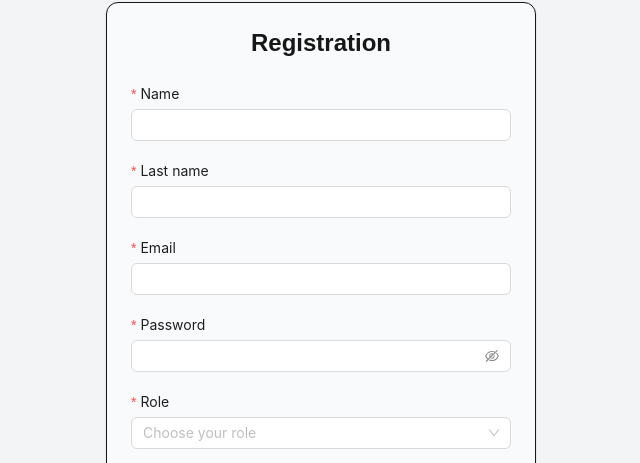
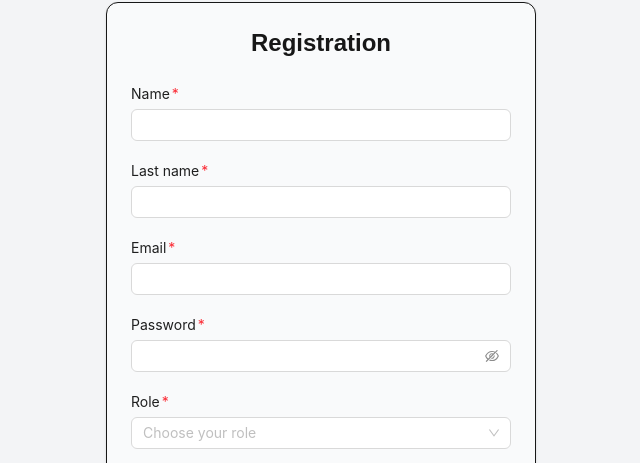
Before and after one commit to tarik2454/fullstack-test-task-Transport-Service, a Next.js app: page /register in a window 1280 px wide. Shown: the part 115-578 px from the top of the page, without its empty margins (319-959 px from the left). Built offline with nearby package versions, Linux system fonts and the light colour scheme; what @ant-design/nextjs-registry would draw is missing.

Commit message:
refactor: replace handleFormErrors with handleErrors utility and update form labels in authentication and management pages

```diff
--- a/src/app/(auth)/login/page.tsx
+++ b/src/app/(auth)/login/page.tsx
@@ -2,15 +2,15 @@
 
 import { useRouter } from "next/navigation";
 import { Form, Input, Button, message } from "antd";
-import { handleFormErrors } from "@/utils/handleFormErrors";
+import { handleErrors } from "@/utils/handleErrors";
 import Link from "next/link";
+import { FormLabel } from "@/components/FormLabel";
 
 export default function LoginPage() {
   const [form] = Form.useForm();
   const router = useRouter();
 
   const handleSubmit = async () => {
-    try {
     const values = await form.validateFields();
 
     const res = await fetch("/api/auth/login", {
@@ -21,14 +21,13 @@ export default function LoginPage() {
 
     if (!res.ok) {
       const { error } = await res.json();
-        handleFormErrors(error, form);
+      handleErrors(error, form);
       return;
     }
 
     const { role } = await res.json();
     message.success("Successful entry");
     router.push(role === "MANAGER" ? "/manager/orders" : "/driver/orders");
-    } catch {}
   };
 
   return (
@@ -44,16 +43,15 @@ export default function LoginPage() {
         >
           <Form.Item
             name="email"
-            label="Email"
-            rules={[{ required: true }, { type: "email" }]}
+            label={<FormLabel text="Email" required />}
+            rules={[{ type: "email" }]}
           >
             <Input />
           </Form.Item>
 
           <Form.Item
             name="password"
-            label="Password"
-            rules={[{ required: true }]}
+            label={<FormLabel text="Password" required />}
           >
             <Input.Password />
           </Form.Item>
--- a/src/app/(auth)/register/page.tsx
+++ b/src/app/(auth)/register/page.tsx
@@ -2,8 +2,9 @@
 
 import { Form, Input, Button, Select, message } from "antd";
 import { useRouter } from "next/navigation";
-import { handleFormErrors } from "@/utils/handleFormErrors";
+import { handleErrors } from "@/utils/handleErrors";
 import Link from "next/link";
+import { FormLabel } from "@/components/FormLabel";
 
 const { Option } = Select;
 
@@ -12,7 +13,6 @@ export default function RegisterPage() {
   const router = useRouter();
 
   const handleSubmit = async () => {
-    try {
     const values = await form.validateFields();
 
     const res = await fetch("/api/auth/register", {
@@ -24,13 +24,12 @@ export default function RegisterPage() {
     const data = await res.json();
 
     if (!res.ok) {
-        handleFormErrors(data.error, form);
+      handleErrors(data.error, form);
       return;
     }
 
     message.success("Registration was successful");
     router.push("/login");
-    } catch {}
   };
 
   return (
@@ -46,35 +45,36 @@ export default function RegisterPage() {
           onFinish={handleSubmit}
           className="w-[380px] mb-2"
         >
-          <Form.Item name="firstName" label="Name" rules={[{ required: true }]}>
+          <Form.Item
+            name="firstName"
+            label={<FormLabel text="Name" required />}
+          >
             <Input />
           </Form.Item>
 
           <Form.Item
             name="lastName"
-            label="Last name"
-            rules={[{ required: true }]}
+            label={<FormLabel text="Last name" required />}
           >
             <Input />
           </Form.Item>
 
           <Form.Item
             name="email"
-            label="Email"
-            rules={[{ required: true }, { type: "email" }]}
+            label={<FormLabel text="Email" required />}
+            rules={[{ type: "email" }]}
           >
             <Input />
           </Form.Item>
 
           <Form.Item
             name="password"
-            label="Password"
-            rules={[{ required: true }]}
+            label={<FormLabel text="Password" required />}
           >
             <Input.Password />
           </Form.Item>
 
-          <Form.Item name="role" label="Role" rules={[{ required: true }]}>
+          <Form.Item name="role" label={<FormLabel text="Role" required />}>
             <Select placeholder="Сhoose your role">
               <Option value="MANAGER">Manager</Option>
               <Option value="DRIVER">Driver</Option>
--- a/src/app/(site)/driver/orders/page.tsx
+++ b/src/app/(site)/driver/orders/page.tsx
@@ -3,7 +3,7 @@
 import { useEffect, useState } from "react";
 import { Table, message, Select } from "antd";
 import { getDriverOrders, updateStatus } from "@/utils/apiClient/driver";
-import { handleFormErrors } from "@/utils/handleFormErrors";
+import { handleErrors } from "@/utils/handleErrors";
 
 interface Order {
   id: string;
@@ -29,7 +29,7 @@ export default function DriverOrdersPage() {
     const res = await getDriverOrders();
 
     if (!res.success) {
-      handleFormErrors(res.error);
+      handleErrors(res.error);
       return;
     }
 
@@ -45,7 +45,7 @@ export default function DriverOrdersPage() {
     const res = await updateStatus({ id, status });
 
     if (!res.success) {
-      handleFormErrors(res.error);
+      handleErrors(res.error);
       return;
     }
 
--- a/src/app/(site)/manager/clients/page.tsx
+++ b/src/app/(site)/manager/clients/page.tsx
@@ -3,7 +3,7 @@
 import { FormLabel } from "@/components/FormLabel";
 import { Client, ClientCreate } from "@/schemas/clientSchemas";
 import { deleteClient, getClients, saveClient } from "@/utils/apiClient/client";
-import { handleFormErrors } from "@/utils/handleFormErrors";
+import { handleErrors } from "@/utils/handleErrors";
 import { Button, Form, Input, message, Modal, Table } from "antd";
 import { useState, useEffect } from "react";
 
@@ -20,7 +20,7 @@ export default function ClientsPage() {
     const res = await getClients();
 
     if (!res.success) {
-      handleFormErrors(res.error);
+      handleErrors(res.error);
       return;
     }
 
@@ -38,7 +38,7 @@ export default function ClientsPage() {
     const res = await saveClient(values);
 
     if (!res.success) {
-      handleFormErrors(res.error, form);
+      handleErrors(res.error, form);
       return;
     }
 
@@ -53,7 +53,7 @@ export default function ClientsPage() {
     const res = await deleteClient(id);
 
     if (!res.success) {
-      handleFormErrors(res.error);
+      handleErrors(res.error);
       return;
     }
 
--- a/src/app/(site)/manager/orders/page.tsx
+++ b/src/app/(site)/manager/orders/page.tsx
@@ -10,7 +10,7 @@ import { OrderCreate } from "@/schemas/commonOrderSchemas";
 import { Order } from "@/schemas/commonOrderSchemas";
 import { Client } from "@/schemas/clientSchemas";
 import { Warehouse } from "@/schemas/warehouseSchemas";
-import { handleFormErrors } from "@/utils/handleFormErrors";
+import { handleErrors } from "@/utils/handleErrors";
 
 export default function OrdersPage() {
   const [orders, setOrders] = useState<Order[]>([]);
@@ -74,7 +74,7 @@ export default function OrdersPage() {
     const res = await saveOrder(payload, editing ?? undefined);
 
     if (!res.success) {
-      handleFormErrors(res.error, form);
+      handleErrors(res.error, form);
       return;
     }
 
@@ -89,7 +89,7 @@ export default function OrdersPage() {
     const res = await deleteOrder(id);
 
     if (!res.success) {
-      handleFormErrors(res.error, form);
+      handleErrors(res.error, form);
       return;
     }
 
--- a/src/app/(site)/manager/warehouses/page.tsx
+++ b/src/app/(site)/manager/warehouses/page.tsx
@@ -2,7 +2,7 @@
 
 import { useState, useEffect } from "react";
 import { Table, Button, Modal, Form, Input, message } from "antd";
-import { handleFormErrors } from "@/utils/handleFormErrors";
+import { handleErrors } from "@/utils/handleErrors";
 import {
   deleteWarehouse,
   getWarehouses,
@@ -24,7 +24,7 @@ export default function WarehousesPage() {
     const res = await getWarehouses();
 
     if (!res.success) {
-      handleFormErrors(res.error);
+      handleErrors(res.error);
       return;
     }
 
@@ -43,7 +43,7 @@ export default function WarehousesPage() {
     const res = await saveWarehouse(payload, editing);
 
     if (!res.success) {
-      handleFormErrors(res.error, form);
+      handleErrors(res.error, form);
       return;
     }
 
@@ -58,7 +58,7 @@ export default function WarehousesPage() {
     const res = await deleteWarehouse(id);
 
     if (!res.success) {
-      handleFormErrors(res.error);
+      handleErrors(res.error);
       return;
     }
 
--- a/src/globals.css
+++ b/src/globals.css
@@ -7,6 +7,7 @@
 
 @theme inline {
   --color-background: var(--background);
+
   --color-foreground: var(--foreground);
   --font-sans: var(--font-geist-sans);
   --font-mono: var(--font-geist-mono);
--- a/src/utils/handleFormErrors.ts
+++ b/src/utils/handleErrors.ts
@@ -1,6 +1,6 @@
 import { FormInstance, message } from "antd";
 
-export function handleFormErrors(error: unknown, form?: FormInstance) {
+export function handleErrors(error: unknown, form?: FormInstance) {
   if (error && typeof error === "object" && !Array.isArray(error) && form) {
     form.setFields(
       Object.entries(error).map(([name, errors]) => ({
```
Also changed, not shown: src/utils/apiClient/auth.ts (deleted). Lines whose indentation alone changed are shown as unchanged.
